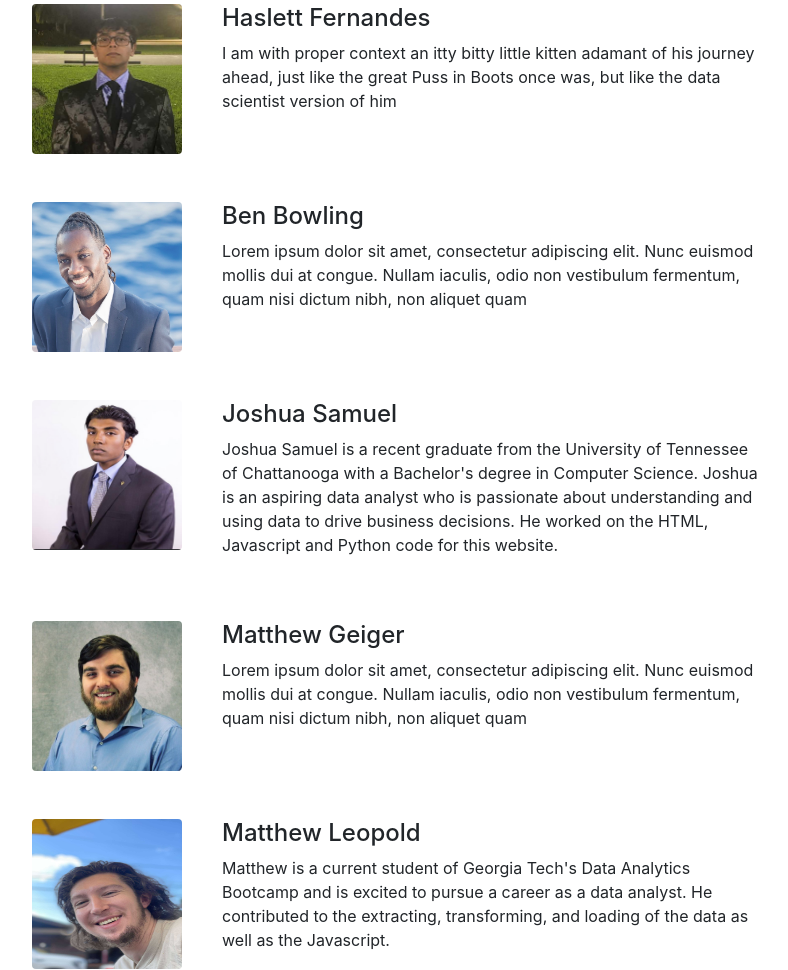
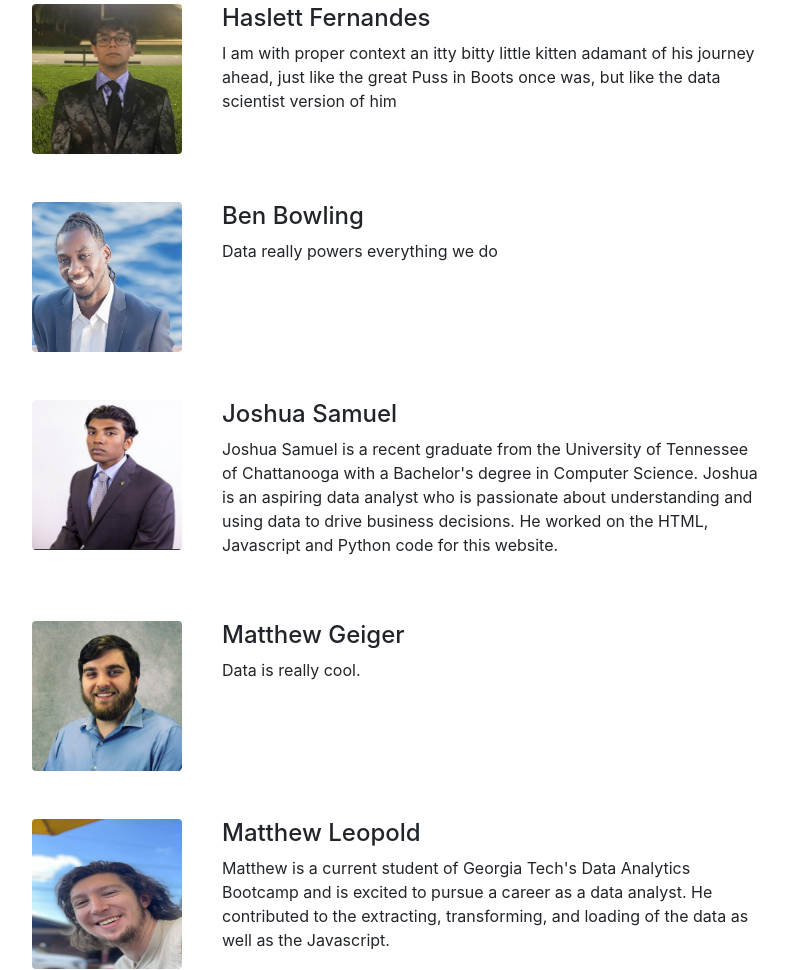
Before and after one commit to shupersap/Sport-Vs.-e-Sports-Viewers, a Flask app: page /about in a window 1280 px wide. Shown: the part 186-1156 px from the top of the page, without its empty margins (243-1031 px from the left). Run offline with Flask 2, Linux system fonts and the light colour scheme; some libraries are stand-ins or nearby versions.

Commit message:
Updated about blurbs

```diff
--- a/Game_Website/templates/about.html
+++ b/Game_Website/templates/about.html
@@ -48,7 +48,7 @@
       </div>
       <div class="col-6">
         <h4>Ben Bowling</h4>
-        <p>Lorem ipsum dolor sit amet, consectetur adipiscing elit. Nunc euismod mollis dui at congue. Nullam iaculis, odio non vestibulum fermentum, quam nisi dictum nibh, non aliquet quam</p>
+        <p>Data really powers everything we do</p>
     </div>
     <div class="col-2">
     </div>
@@ -70,7 +70,7 @@
     </div>
     <div class="col-6">
       <h4>Matthew Geiger</h4>
-      <p>Lorem ipsum dolor sit amet, consectetur adipiscing elit. Nunc euismod mollis dui at congue. Nullam iaculis, odio non vestibulum fermentum, quam nisi dictum nibh, non aliquet quam</p>
+      <p>Data is really cool.</p>
   </div>
   <div class="col-2">
 </div>
```
